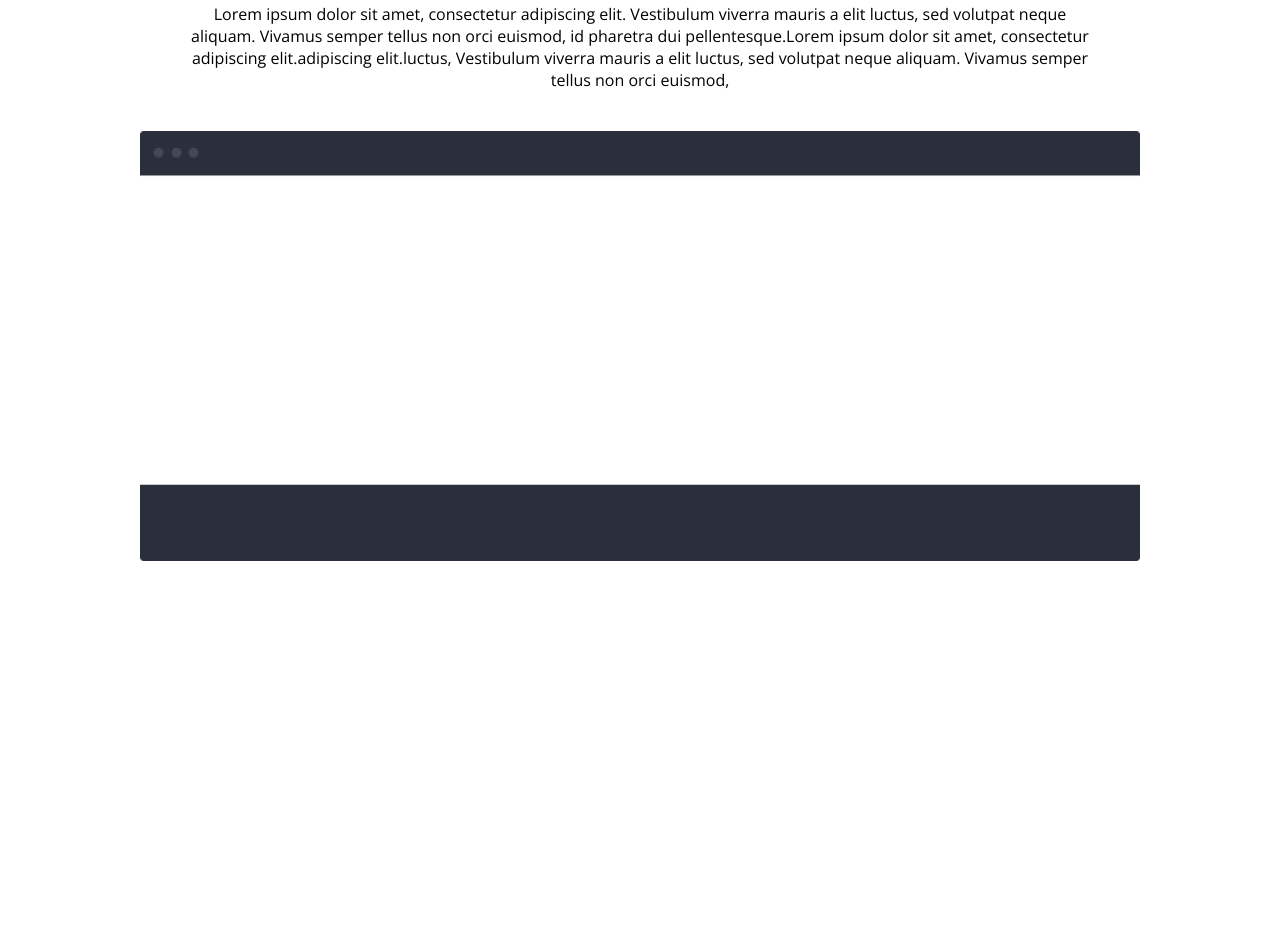
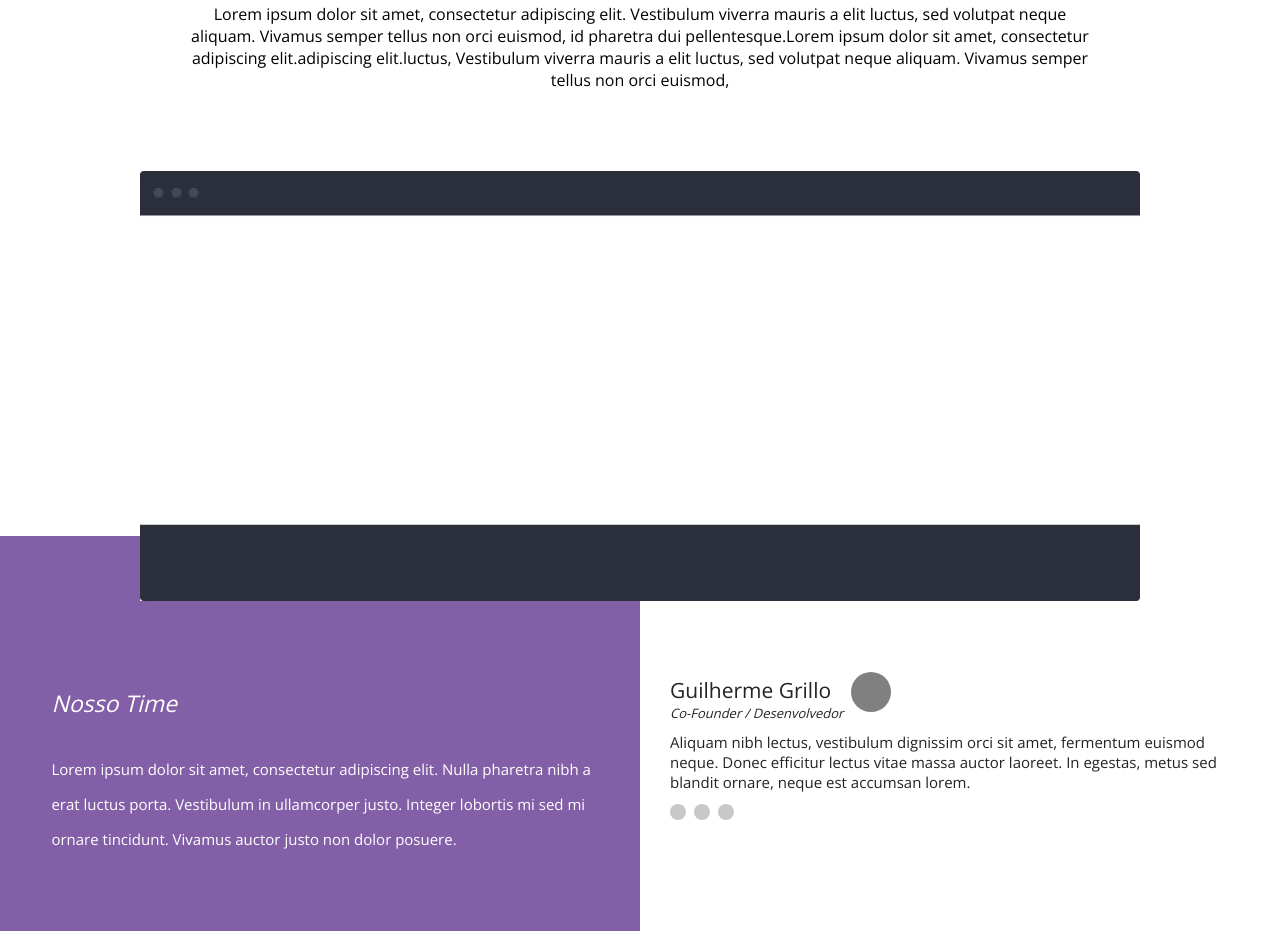
Before and after one commit to CarlosDevit/projeto_html_3, a plain HTML site: page index.html in a window 1280 px wide. Shown: the part 1290-2221 px from the top of the page. Before the commit the page ends 1856 px from the top, so only its background shows below. Drawn offline with nearby package versions, Linux system fonts and the light colour scheme.

Commit message:
Preparing slider

```diff
--- a/css/style.css
+++ b/css/style.css
@@ -1,24 +1,25 @@
-*{
+* {
     margin: 0;
     padding: 0;
     box-sizing: border-box;
     font-family: 'Open Sans', sans-serif;
 }
 
-html, body{
+html,
+body {
     height: 100%;
 }
 
-.container{
-	max-width: 1280px;
-	margin:0 auto;
+.container {
+    max-width: 1280px;
+    margin: 0 auto;
 }
 
-.clear{
+.clear {
     clear: both;
 }
 
-header{
+header {
     width: 100%;
     height: 90vh;
     min-height: 800px;
@@ -30,11 +31,11 @@ header{
     font-weight: lighter;
 }
 
-header nav{
-    float:right
+header nav {
+    float: right
 }
 
-nav.mobile-menu{
+nav.mobile-menu {
     cursor: pointer;
     display: none;
     width: 32px;
@@ -43,11 +44,11 @@ nav.mobile-menu{
     background-size: 100% 100%;
 }
 
-nav.mobile-menu:hover ul{
+nav.mobile-menu:hover ul {
     opacity: 1;
 }
 
-nav.mobile-menu ul{
+nav.mobile-menu ul {
     opacity: 0;
     transition: 1s;
     background-color: white;
@@ -60,74 +61,74 @@ nav.mobile-menu ul{
     text-align: center;
 }
 
-nav.mobile-menu ul li{
+nav.mobile-menu ul li {
     padding: 8px 0;
     transition: 0.4s;
     border-bottom: 1px solid black;
 }
 
-nav.mobile-menu ul li:hover{
+nav.mobile-menu ul li:hover {
     background-color: rgb(230, 230, 230);
 }
 
-nav.mobile-menu ul li a{
+nav.mobile-menu ul li a {
     text-decoration: none;
     color: black;
 }
 
-header .logo{
+header .logo {
     float: left;
     width: 160px;
     height: 40px;
     background-color: #ccc;
 }
 
-header nav.desktop-menu ul{
+header nav.desktop-menu ul {
     list-style-type: none;
 }
 
-header nav.desktop-menu li{
+header nav.desktop-menu li {
     float: left;
     padding: 0 20px;
 }
 
-header nav.desktop-menu ul a{
+header nav.desktop-menu ul a {
     text-decoration: none;
     color: white;
 }
 
-div.call-1{
+div.call-1 {
     float: right;
     margin: 140px 140px;
     max-width: 600px;
 
 }
 
-div.call-1 h2{
+div.call-1 h2 {
     font-size: 40px;
     color: white;
     font-weight: lighter;
 }
 
-div.call-1 p{
+div.call-1 p {
     font-size: 15px;
     color: white;
-    margin-top: 15px ;
+    margin-top: 15px;
 }
 
-section.section1 .container{
+section.section1 .container {
     max-width: 1000px;
     height: calc(100% + 30px);
 }
 
-section.section1{
+section.section1 {
     width: 100%;
     background-color: #472562;
     padding: 0 2%;
     height: 400px;
 }
 
-div.text-section1{
+div.text-section1 {
     float: left;
     width: 50%;
     position: relative;
@@ -138,29 +139,29 @@ div.text-section1{
 
 }
 
-div.text-section1 h2{
+div.text-section1 h2 {
     font-size: 22px;
     font-weight: lighter;
 }
 
-div.text-section1 p{
+div.text-section1 p {
     margin-top: 20px;
     font-size: 15px;
 }
 
-div.text-section1 ul{
+div.text-section1 ul {
     list-style-position: outside;
     padding-left: 15px;
     font-size: 15px;
 }
 
-div.text-section1 ul li{
+div.text-section1 ul li {
     float: left;
     width: 100%;
     margin-top: 8px;
 }
 
-div.button1-text{
+div.button1-text {
     background-color: #ff703d;
     width: 165px;
     height: 44px;
@@ -174,7 +175,7 @@ div.button1-text{
 
 }
 
-div.device-section1{
+div.device-section1 {
     float: left;
     width: 50%;
     position: relative;
@@ -185,51 +186,170 @@ div.device-section1{
     background-size: 100% 100%;
 }
 
-section.section2{
+section.section2 {
     padding-left: 2%;
     padding-right: 2%;
     background-color: white;
     text-align: center;
 }
 
-section.section2 .container{
+section.section2 .container {
     max-width: 1000px;
 }
 
-section.section2 h2{
+section.section2 h2 {
     color: #472663;
     font-weight: lighter;
 }
 
-section.section2 p{
+section.section2 p {
     margin-top: 30px;
     max-width: 900px;
     display: inline-block;
 }
 
-section.section2 img{
+section.section2 img {
+    position: relative;
+    top: 70px;
     width: 100%;
-    margin-top: 40px;
+    margin-top: 10px;
+}
+
+section.section3 {
+    width: 100%;
+}
+
+div.part1 {
+    color: white;
+    float: left;
+    width: 50%;
+    padding: 140px 0 90px 0;
+    background-color: #835fa7;
+
+}
+
+div.wraper-part1 {
+    max-width: 600px;
+    float: right;
+    padding-right: 30px;
+}
+
+div.part1 h2 {
+    font-weight: lighter;
+    font-style: italic;
+    font-size: 23px;
+    padding: 2%;
+
+}
+
+div.part1 p {
+    font-size: 15px;
+    line-height: 35px;
+    margin-top: 10px;
+    padding: 2%;
+}
+
+div.part2 {
+    float: left;
+    width: 50%;
+    padding: 140px 0 90px 0;
+    background: white;
+
+}
+
+div.upon-author {
+    float: left;
+    max-width: 600px;
+    padding-left: 30px;
+
+}
+
+div.title-author {
+    float: left;
+    width: 100%;
+}
+
+div.wraper-title-author{
+    float: left;
+}
+
+div.title-author h2 {
+    padding-right: 20px;
+    color: #232323;
+    font-weight: 400;
+    font-size: 21px;
+}
+
+div.title-author p{
+    font-size: 13px;
+    color:#232323;
+    font-style: italic;
+    font-weight: lighter;
+
+}
+
+div.title-author .img-author {
+    float: left;
+    width: 40px;
+    height: 40px;
+    position: relative;
+    top: -4px;
+    border-radius: 20px;
+    background-color: gray;
+}
+
+div.text-author{
+    float: left;
+    width: 100%;
+    margin-top: 10px;
+}
+
+div.text-author p{
+    color: #232323;
+    font-size: 15px;
+
+}
+
+div.slider-bullets{
+    float: left;
+    margin-top: 12px;
+    padding-left: 30px;
+    width: 100%;
+}
+
+div.slider-bullets span{
+    width: 16px;
+    height: 16px;
+    float: left;
+    cursor: pointer;
+    border-radius: 8px;
+    margin-right: 8px;
+    background-color: rgb(200, 200, 200);
+}
+div.slider-bullets span:hover{
+    background-color: black;
 }
 
 /*---MEDIA QUERIES---*/
 
 @media screen and (max-width: 975px) {
 
-    header{
+    header {
         width: 100%;
         height: auto;
         min-height: 90vh;
-        padding: 40px 2%;}
+        padding: 40px 2%;
+    }
 
-    nav.desktop-menu{
+    nav.desktop-menu {
         display: none;
     }
-    nav.mobile-menu{
+
+    nav.mobile-menu {
         display: block;
     }
 
-    div.call-1{
+    div.call-1 {
         float: none;
         margin: 170px 0;
         max-width: none;
@@ -237,26 +357,26 @@ section.section2 img{
         text-align: center;
     }
 
-    div.call-1 h2{
+    div.call-1 h2 {
         font-size: 40px;
         color: white;
         padding: 0 10px;
         font-weight: lighter;
     }
 
-    div.call-1 p{
+    div.call-1 p {
         font-size: 15px;
         color: white;
-        margin-top: 15px ;
+        margin-top: 15px;
     }
 
-    section.section1{
+    section.section1 {
         padding: 40px 2%;
         height: auto;
         text-align: center;
     }
 
-    div.text-section1{
+    div.text-section1 {
         width: 100%;
         margin-top: 0;
         float: none;
@@ -265,25 +385,25 @@ section.section2 img{
         display: inline-block;
     }
 
-    div.button1-text{
+    div.button1-text {
         display: inline-block;
     }
 
-    div.text-section1 ul{
+    div.text-section1 ul {
         display: inline-block;
         margin-top: 20px;
     }
 
-    div.text-section1 ul li{
+    div.text-section1 ul li {
         float: none;
         text-align: left;
     }
 
-    div.device-section1{
+    div.device-section1 {
         display: none;
     }
 
-    section.section2{
+    section.section2 {
         padding: 40px 2%;
     }
 }
--- a/index.html
+++ b/index.html
@@ -88,8 +88,45 @@
       </p>
       <img src="images/mockup.jpg">
     </div><!-- container -->
+  </section><!-- section2 -->
 
-  </section><!-- section2 -->
+  <section class="section3">
+
+    <div class="part1">
+      <div class="wraper-part1">
+        <h2>Nosso Time</h2>
+        <p>Lorem ipsum dolor sit amet, consectetur adipiscing elit.
+          Nulla pharetra nibh a erat luctus porta. Vestibulum in
+          ullamcorper justo. Integer lobortis mi sed mi ornare
+          tincidunt. Vivamus auctor justo non dolor posuere.</p>
+      </div><!-- wraper-part1 -->
+    </div><!-- part1 -->
+
+    <div class="part2">
+      <div class="upon-author">
+        <div class="title-author">
+          <div class="wraper-title-author">
+          <h2>Guilherme Grillo</h2>
+          <p>Co-Founder / Desenvolvedor</p>
+        </div><!-- wraper-title-author -->
+          <div class="img-author"></div><!-- img-author -->
+        </div><!-- title-author -->
+
+        <div class="text-author">
+          <p>Aliquam nibh lectus, vestibulum dignissim orci sit amet,
+            fermentum euismod neque. Donec efficitur lectus vitae
+            massa auctor laoreet. In egestas, metus sed blandit
+            ornare, neque est accumsan lorem.</p>
+        </div><!-- text-author -->
+      </div><!-- upon-author -->
+      <div class="slider-bullets">
+        <span></span>
+        <span></span>
+        <span></span>
+      </div><!-- slider-bullets -->
+    </div><!-- part2 -->
+
+  </section> <!-- section3 -->
 
 </body>
 
```
